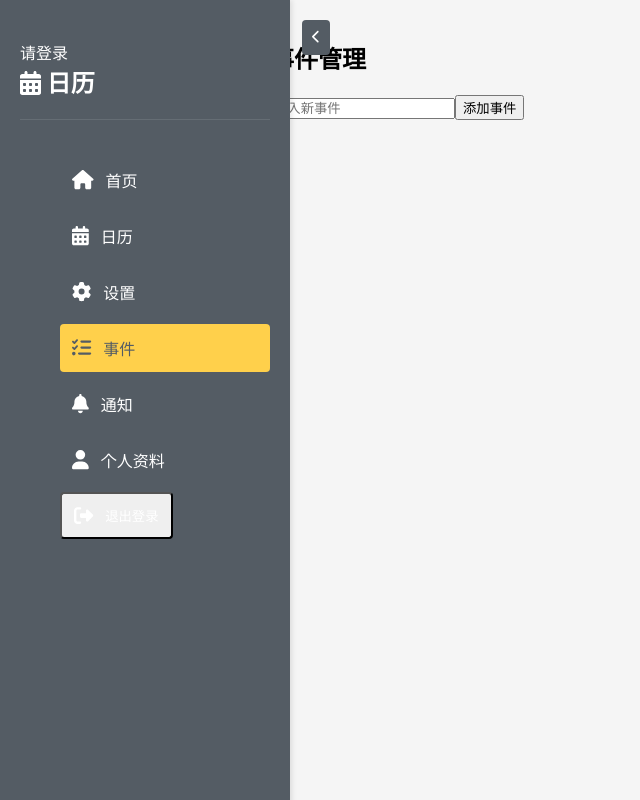
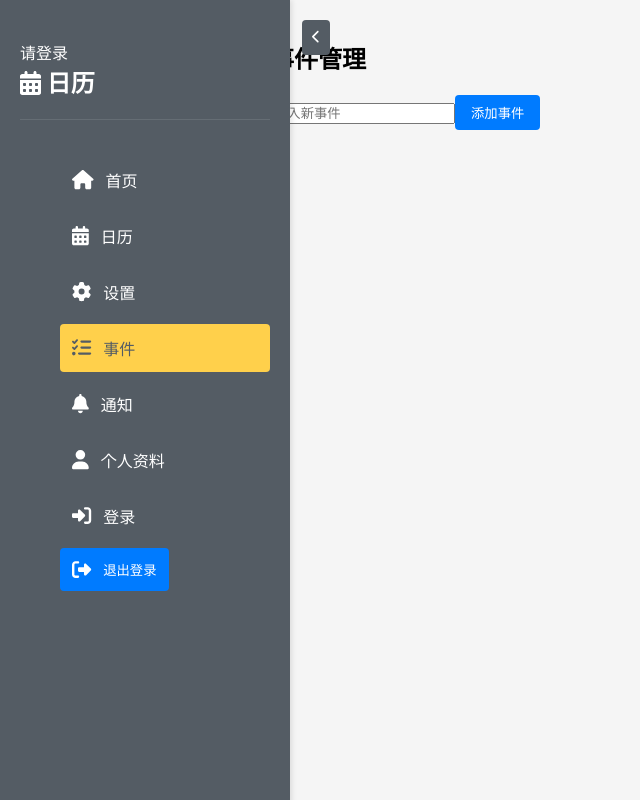
Before and after one commit to oneMuggle/OmniDesk, a React (Create React App) app in the folder calendar_with_react/: page /events in a window 1280 px wide. Shown: the whole page, without its empty margins (0-640 px from the left). Built offline with nearby package versions, Linux system fonts and the light colour scheme.

Commit message:
feat(components): 添加登录链接和图标到侧边栏 feat(routes): 添加登录路由到路由配置

```diff
--- a/calendar_with_react/src/components/Sidebar.jsx
+++ b/calendar_with_react/src/components/Sidebar.jsx
@@ -1,4 +1,4 @@
-import React, { useState, useContext } from 'react';
+import React, { useState } from 'react';
 import { Link, useLocation } from 'react-router-dom';
 import { useAuth } from '../context/AuthContext';
 import { FontAwesomeIcon } from '@fortawesome/react-fontawesome';
@@ -11,7 +11,8 @@ import {
   faUser,
   faSignOutAlt,
   faTasks,
-  faChevronLeft
+  faChevronLeft,
+  faSignInAlt
 } from '@fortawesome/free-solid-svg-icons';
 
 const Sidebar = ({ isMobileMenuOpen, toggleMobileMenu }) => {
@@ -56,7 +57,8 @@ const Sidebar = ({ isMobileMenuOpen, toggleMobileMenu }) => {
               { to: "/settings", icon: faCog, text: "设置" },
               { to: "/events", icon: faTasks, text: "事件" },
               { to: "/notifications", icon: faBell, text: "通知" },
-              { to: "/profile", icon: faUser, text: "个人资料" }
+              { to: "/profile", icon: faUser, text: "个人资料" },
+              { to: "/login", icon: faSignInAlt, text: "登录" }
             ].map((item, index) => (
               <li key={index}>
                 <Link
--- a/calendar_with_react/src/routes/index.js
+++ b/calendar_with_react/src/routes/index.js
@@ -5,6 +5,7 @@ import SettingsPage from '../components/SettingsPage';
 import EventsPage from '../components/EventsPage';
 import NotificationsPage from '../components/NotificationsPage';
 import ProfilePage from '../components/ProfilePage';
+import Login from '../components/Login';
 
 const router = createBrowserRouter([
   {
@@ -16,7 +17,8 @@ const router = createBrowserRouter([
       { path: "settings", element: <SettingsPage /> },
       { path: "events", element: <EventsPage /> },
       { path: "notifications", element: <NotificationsPage /> },
-      { path: "profile", element: <ProfilePage /> }
+      { path: "profile", element: <ProfilePage /> },
+      { path: "login", element: <Login /> }
     ]
   },
 ], { basename: "/" });
```
